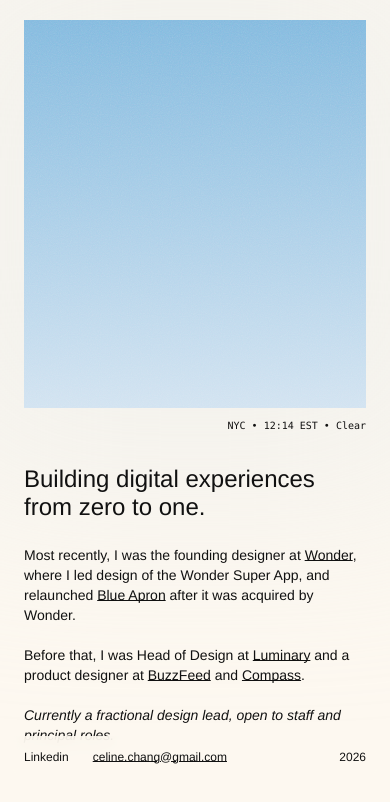
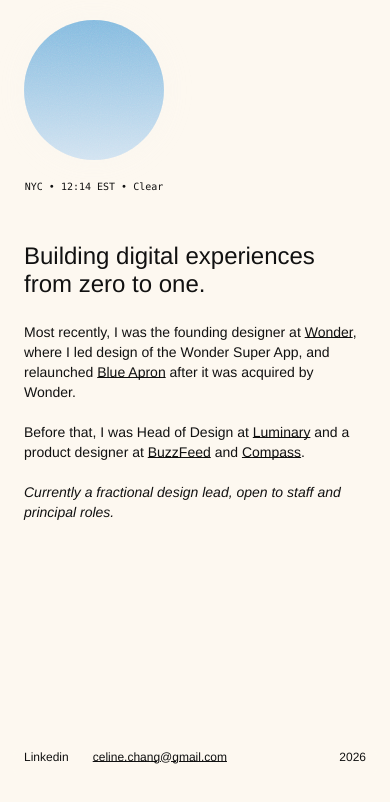
Before and after one commit to celchang/portfolio, a plain HTML site: page index.html in a window 390 px wide. Shown: the part 56-858 px from the top of the page. Drawn offline with Linux system fonts and the light colour scheme; no server answers.

Commit message:
Make the aperture a small disc
The opening becomes a knife-edge circle — clamp(160px, 17vw, 260px) on
desktop, 140px on the phone — set into the right column and centred on
the intro text block. The text column, its measure and the Figma margins
are untouched.

Everything scales off the disc now: the spill is a halo 1.6x its diameter
centred on it, drawn as a radial fade rather than a blurred rectangle so
its reach is bounded and it cannot tint the text column; the cloud masks
are enlarged 1.8x relative to the palette's size so the forms stay large
and abstract across a small circle; the blur on the big cloud layer is a
fraction of the diameter. Clouds and grain are clipped to the circle.
Drift, reduced-motion behaviour, the room light and every palette value
are unchanged.

The clock sits centred 16px under the disc, and both it and the disc are
sized and placed in CSS alone, so no space is reserved late and nothing
shifts on load. The rectangle's percentage geometry is gone.

Co-Authored-By: Claude Opus 5 <noreply@anthropic.com>

```diff
--- a/assets/skyspace/render.js
+++ b/assets/skyspace/render.js
@@ -24,6 +24,9 @@ const MIN_TICK_MS = 250; // floor, so a big ?speed= can't thrash the page
 // The light drifts over a whole minute, but a change in the weather should
 // arrive while you are still looking at it.
 const WEATHER_FADE_MS = 4000;
+// How much bigger the cloud forms are drawn, relative to the palette's size,
+// now that the opening is a small disc rather than a tall rectangle.
+const CLOUD_SHAPE_SCALE = 1.8;
 
 const reducedMotion = window.matchMedia('(prefers-reduced-motion: reduce)');
 
@@ -136,7 +139,11 @@ function paintClouds(sky) {
     return;
   }
 
-  const size = Math.round(sky.size * 10) / 10;
+  // The palette's cloud size is tuned for a large opening. On a small disc the
+  // same frequency would read as a scatter of specks, so the forms are
+  // enlarged relative to it — a few soft shapes across the circle. This scales
+  // the mask only; no palette value is touched.
+  const size = Math.round(sky.size * CLOUD_SHAPE_SCALE * 10) / 10;
   const stamp = `${coverage}|${size}`;
 
   // Only touch the masks when the shape of the cloud field actually changes,
--- a/assets/skyspace/skyspace.css
+++ b/assets/skyspace/skyspace.css
@@ -12,48 +12,50 @@
   --spill: 0.55;
   --dot: #f3787a;
 
-  /* Aperture box, as a share of the page — from the Figma frame:
-     479 × 637 at (761, 84) in a 1440 × 828 frame. */
-  --ap-x: 52.85%;
-  --ap-y: 10.15%;
-  --ap-w: 33.26%;
-  --ap-h: 76.95%;
+  /* The disc. Its size drives everything else here — halo, grain, the blur
+     on the cloud layers — so the piece scales as one thing. */
+  --ap-size: clamp(160px, 17vw, 260px);
+  --halo-scale: 1.6;
 
   --sky-fade: 1.2s;
 }
 
-/* The light from the aperture falling on the page. */
+/* Holds the disc and the clock beneath it. Fixed size, so the space is
+   reserved before anything paints and the page never shifts. */
+.sky-figure {
+  position: relative;
+  flex: none;
+  width: var(--ap-size);
+  height: var(--ap-size);
+}
+
+/* The light from the opening falling on the page: a halo 1.6× the disc,
+   centred on it. A radial fade rather than a blurred solid, so its reach is
+   bounded by its own box and it can't creep across into the text column. */
 .sky-spill {
   position: absolute;
-  inset: 0;
+  left: 50%;
+  top: 50%;
+  width: calc(var(--ap-size) * var(--halo-scale));
+  height: calc(var(--ap-size) * var(--halo-scale));
+  transform: translate(-50%, -50%);
   z-index: 1;
   pointer-events: none;
+  border-radius: 50%;
+  background: radial-gradient(circle closest-side, var(--glow), transparent 72%);
+  filter: blur(calc(var(--ap-size) * 0.1));
   opacity: var(--spill);
-  transition: opacity 0.8s linear;
+  transition: opacity 0.8s linear, background-color var(--sky-fade) linear;
 }
 
-.sky-spill::before {
-  content: "";
-  position: absolute;
-  left: var(--ap-x);
-  top: var(--ap-y);
-  width: var(--ap-w);
-  height: var(--ap-h);
-  background: var(--glow);
-  transform: scale(1.55);
-  filter: blur(70px);
-  transition: background-color var(--sky-fade) linear;
-}
-
-/* The opening itself: a knife-edge rectangle, no frame, no shadow. */
+/* The opening itself: a knife-edge disc of sky set into the page. No border,
+   no shadow, no inner depth. */
 .sky-aperture {
   position: absolute;
-  left: var(--ap-x);
-  top: var(--ap-y);
-  width: var(--ap-w);
-  height: var(--ap-h);
+  inset: 0;
   z-index: 2;
   overflow: hidden;
+  border-radius: 50%;
   background: linear-gradient(180deg, var(--sky-top), var(--sky-bot));
   transition: background var(--sky-fade) linear;
 }
@@ -72,9 +74,10 @@
 
 /* The drift is a transform on the finished texture — the masks are drawn
    once and only moved, never redrawn. Two layers at different speeds, so
-   the field never reads as one sheet sliding past. */
+   the field never reads as one sheet sliding past. The blur scales with the
+   disc so the forms stay equally soft at any size. */
 .sky-cloud.is-big {
-  filter: blur(5px);
+  filter: blur(calc(var(--ap-size) * 0.022));
   animation: cloud-drift-big 140s linear infinite alternate;
 }
 
@@ -123,21 +126,8 @@
   }
 }
 
-/* Phase 4 refines the phone layout; this keeps it sound in the meantime.
-   The aperture joins the flow, and the spill keeps roughly its box. */
 @media (max-width: 820px) {
   :root {
-    --ap-x: 0%;
-    --ap-y: 9%;
-    --ap-w: 100%;
-    --ap-h: 42%;
-  }
-
-  .sky-aperture {
-    position: relative;
-    left: auto;
-    top: auto;
-    width: 100%;
-    height: min(46vh, 420px);
+    --ap-size: 140px;
   }
 }
--- a/index.html
+++ b/index.html
@@ -18,6 +18,9 @@
       </a>
     </header>
 
+    <div class="band">
+      <div class="sky">
+        <div class="sky-figure">
           <div class="sky-spill" aria-hidden="true"></div>
 
           <div class="sky-aperture" aria-hidden="true">
@@ -26,14 +29,17 @@
             <div class="sky-grain"></div>
           </div>
 
+          <p class="clock" id="skyspace-clock">NYC • Clear</p>
+        </div>
+      </div>
+
       <main class="copy">
         <h1>Building digital experiences from zero to one.</h1>
         <p>Most recently, I was the founding designer at <a class="marked" href="https://wonder.com" target="_blank" rel="noopener noreferrer">Wonder</a>, where I led design of the Wonder Super App, and relaunched <a class="marked" href="https://blueapron.com" target="_blank" rel="noopener noreferrer">Blue Apron</a> after it was acquired by Wonder.</p>
         <p>Before that, I was Head of Design at <a class="marked" href="https://luminarypodcasts.com/" target="_blank" rel="noopener noreferrer">Luminary</a> and a product designer at <a class="marked" href="https://www.buzzfeed.com/" target="_blank" rel="noopener noreferrer">BuzzFeed</a> and <a class="marked" href="https://compass.com" target="_blank" rel="noopener noreferrer">Compass</a>.</p>
         <p class="aside">Currently a fractional design lead, open to staff and principal roles.</p>
       </main>
-
-    <p class="clock" id="skyspace-clock">NYC • Clear</p>
+    </div>
 
     <footer class="site-footer">
       <div class="footer-row">
--- a/styles.css
+++ b/styles.css
@@ -103,12 +103,33 @@ a:focus-visible {
 
 /* ---------- Intro copy ---------- */
 
-.copy {
+/* The middle band: intro text on the left, the disc in the right column.
+   The band's top is the text's top (from the Figma frame) and its height is
+   the text's height, so centring the disc against it puts the disc on the
+   text block's centre line without the text moving at all. */
+.band {
   position: absolute;
-  left: var(--copy-x);
+  left: 0;
   top: 43.35%;
   z-index: 3;
+  display: flex;
+  align-items: center;
+  width: 100%;
+  padding-left: var(--copy-x);
+  padding-right: var(--edge);
+}
+
+.copy {
+  order: 1;
+  flex: none;
   width: min(var(--copy-w), 34vw);
+}
+
+.sky {
+  order: 2;
+  flex: 1;
+  display: flex;
+  justify-content: center;
 }
 
 .copy h1 {
@@ -148,10 +169,13 @@ a.marked:hover {
 
 /* ---------- Clock ---------- */
 
+/* Centred under the disc, 16px below it. Absolutely positioned, so the label
+   changing length never nudges anything. */
 .clock {
   position: absolute;
-  top: calc(var(--ap-y) + var(--ap-h) + 7px);
-  right: calc(100% - var(--ap-x) - var(--ap-w));
+  top: calc(100% + 16px);
+  left: 50%;
+  transform: translateX(-50%);
   z-index: 3;
   font-family: var(--font-mono);
   font-size: 10px;
@@ -220,21 +244,25 @@ a.marked:hover {
     left: 24px;
   }
 
-  /* Keep the Figma reading order once these join the flow: sky, clock, copy. */
-  .sky-aperture {
-    order: 1;
+  /* Stacked: the disc above the headline, left-aligned with the text. */
+  .band {
+    position: static;
+    flex-direction: column;
+    align-items: flex-start;
+    width: 100%;
+    padding: 0;
   }
 
-  .clock {
-    order: 2;
-    position: static;
-    margin-top: 7px;
-    text-align: right;
+  .sky {
+    order: 1;
+    flex: none;
+    justify-content: flex-start;
+    /* Clears the clock, which hangs below the disc on its own layer. */
+    margin-bottom: 54px;
   }
 
   .copy {
-    order: 3;
-    position: static;
+    order: 2;
     width: auto;
     max-width: 480px;
     margin-top: 28px;
```
Lines whose indentation alone changed are shown as unchanged.
